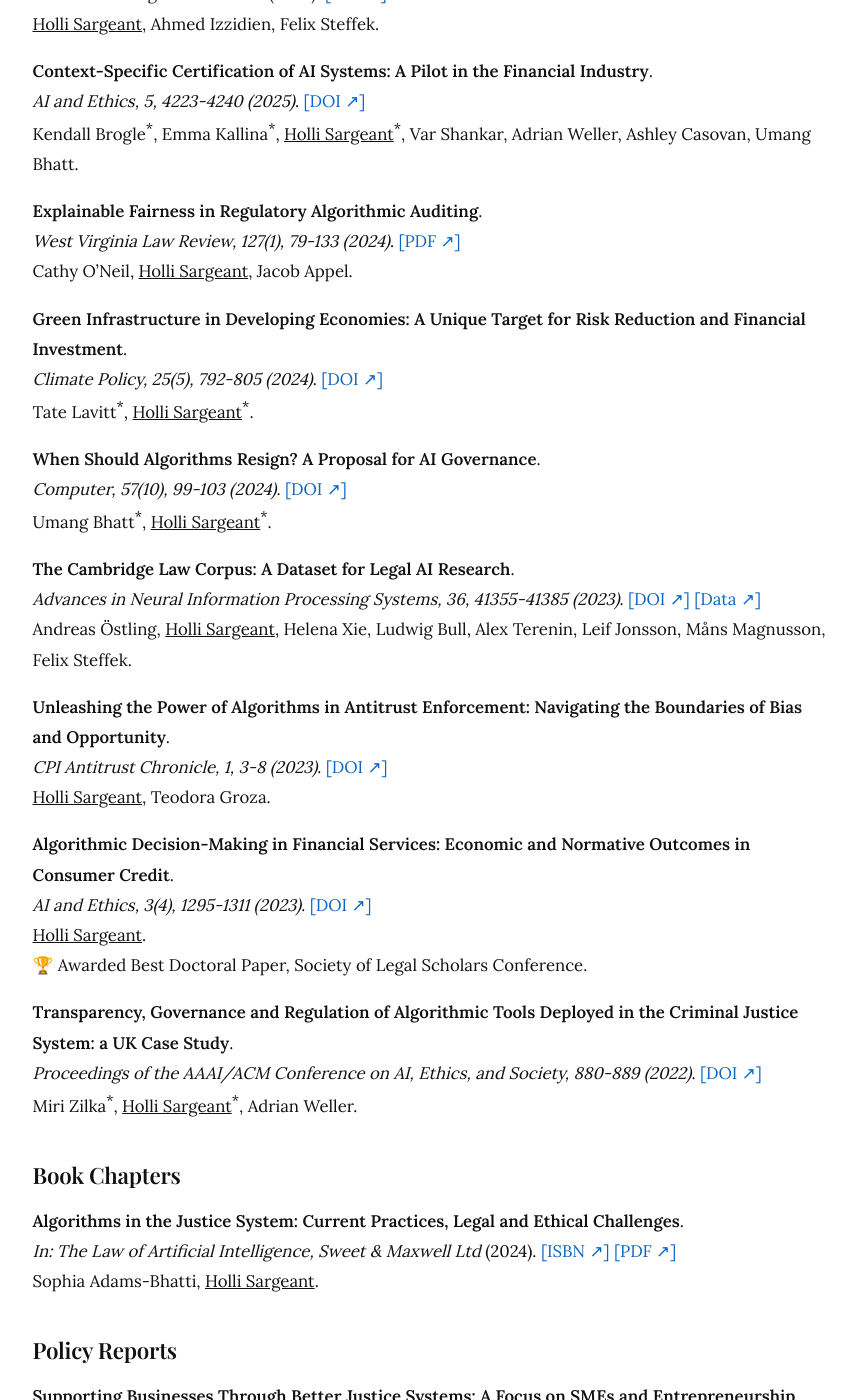
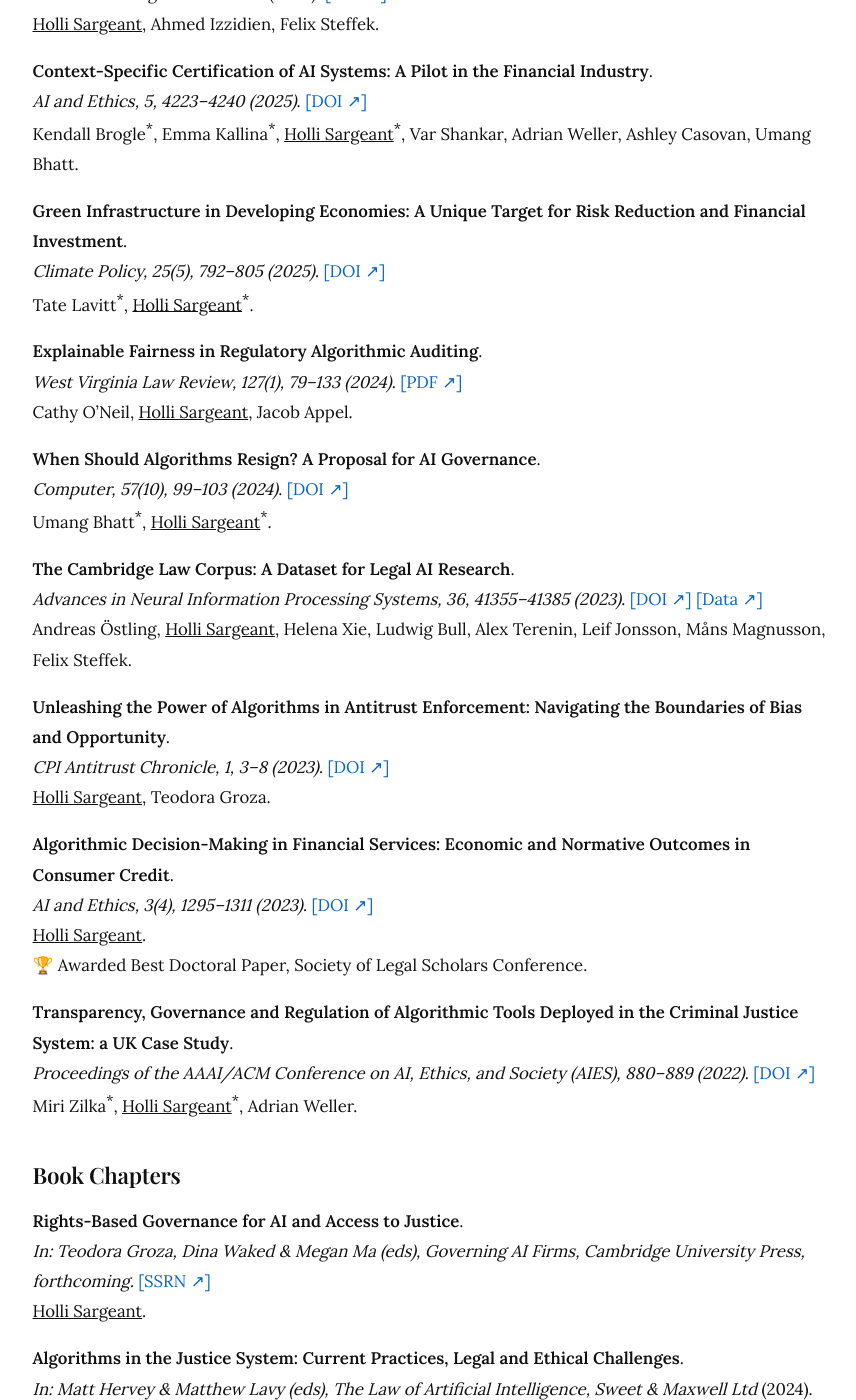
Before and after one commit to hollisargeant/hollisargeant.github.io, a Jekyll site: the page built from publications.md, in a window 1280 px wide and 1400 px high, scrolled down 1509 px. Shown: the whole window, without its empty margins (200-1056 px from the left). Built offline with Jekyll 4.4.1, drawn with Linux system fonts in a browser that asks for light colours; some of the changed text lies outside the part shown.

Commit message:
Update publications.md

```diff
--- a/publications.md
+++ b/publications.md
@@ -50,11 +46,11 @@ Find all my publications on <a href="https://scholar.google.com/citations?user=e
 
 **Formalising Anti-Discrimination Law in Automated Decision Systems**.<br>
    *Proceedings of the ACM Conference on Fairness, Accountability and Transparency (FAccT), <br>
-   181-194 (2025)*. [[DOI ↗︎]](https://doi.org/10.1145/3715275.3732015)<br>
+   181–194 (2025)*. [[DOI ↗︎]](https://doi.org/10.1145/3715275.3732015)<br>
    <u>Holli Sargeant</u>, Måns Magnusson.<br>
 
 **Classifying Hate: Legal and Ethical Evaluations of ML-Assisted Hate Crime Classification and Estimation in Sweden**.<br>
-   *Proceedings of the ACM Conference on Fairness, Accountability and Transparency (FAccT), 195-208 (2025)*. [[DOI ↗︎]](https://doi.org/10.1145/3715275.3732016)<br>
+   *Proceedings of the ACM Conference on Fairness, Accountability and Transparency (FAccT), 195–208 (2025)*. [[DOI ↗︎]](https://doi.org/10.1145/3715275.3732016)<br>
    <u>Holli Sargeant</u>, Hannes Waldetoft, Måns Magnusson.<br>
 
 **Researching Legal AI: The Cambridge Law Corpus and Predicting Decisions of the UK Employment Tribunal**.<br>
@@ -66,45 +62,59 @@ Find all my publications on <a href="https://scholar.google.com/citations?user=e
    <u>Holli Sargeant</u>, Ahmed Izzidien, Felix Steffek.<br>
 
 **Context-Specific Certification of AI Systems: A Pilot in the Financial Industry**.<br>
-  *AI and Ethics, 5, 4223-4240 (2025)*. [[DOI ↗︎]](https://doi.org/10.1007/s43681-025-00720-w)<br>
+  *AI and Ethics, 5, 4223–4240 (2025)*. [[DOI ↗︎]](https://doi.org/10.1007/s43681-025-00720-w)<br>
   Kendall Brogle<sup>*</sup>, Emma Kallina<sup>*</sup>, <u>Holli Sargeant</u><sup>*</sup>, Var Shankar, Adrian Weller, Ashley Casovan, Umang Bhatt.<br>
 
+**Green Infrastructure in Developing Economies: A Unique Target for Risk Reduction and Financial Investment**.<br>
+   *Climate Policy, 25(5), 792–805 (2025)*. [[DOI ↗︎]](https://doi.org/10.1080/14693062.2024.2409805)<br>
+   Tate Lavitt<sup>*</sup>, <u>Holli Sargeant</u><sup>*</sup>.<br>
+
 **Explainable Fairness in Regulatory Algorithmic Auditing**.<br>
-   *West Virginia Law Review, 127(1), 79-133 (2024)*. [[PDF ↗︎]](https://researchrepository.wvu.edu/wvlr/vol127/iss1/6/)<br>
+   *West Virginia Law Review, 127(1), 79–133 (2024)*. [[PDF ↗︎]](https://researchrepository.wvu.edu/wvlr/vol127/iss1/6/)<br>
    Cathy O'Neil, <u>Holli Sargeant</u>, Jacob Appel.<br>
 
-**Green Infrastructure in Developing Economies: A Unique Target for Risk Reduction and Financial Investment**.<br>
-   *Climate Policy, 25(5), 792-805 (2024)*. [[DOI ↗︎]](https://doi.org/10.1080/14693062.2024.2409805)<br>
-   Tate Lavitt<sup>*</sup>, <u>Holli Sargeant</u><sup>*</sup>.<br>
-
 **When Should Algorithms Resign? A Proposal for AI Governance**.<br>
-  *Computer, 57(10), 99-103 (2024)*. [[DOI ↗︎]](https://doi.org/10.1109/MC.2024.3431328)<br>
+  *Computer, 57(10), 99–103 (2024)*. [[DOI ↗︎]](https://doi.org/10.1109/MC.2024.3431328)<br>
   Umang Bhatt<sup>*</sup>, <u>Holli Sargeant</u><sup>*</sup>.<br>
 
 **The Cambridge Law Corpus: A Dataset for Legal AI Research**.<br>
-  *Advances in Neural Information Processing Systems, 36, 41355-41385 (2023)*. [[DOI ↗︎]](https://dl.acm.org/doi/10.5555/3666122.3667915) [[Data ↗︎]](https://www.cst.cam.ac.uk/research/srg/projects/law)<br>
+  *Advances in Neural Information Processing Systems, 36, 41355–41385 (2023)*. [[DOI ↗︎]](https://dl.acm.org/doi/10.5555/3666122.3667915) [[Data ↗︎]](https://www.cst.cam.ac.uk/research/srg/projects/law)<br>
   Andreas Östling, <u>Holli Sargeant</u>, Helena Xie, Ludwig Bull, Alex Terenin, Leif Jonsson, Måns Magnusson, Felix Steffek.<br>
 
 **Unleashing the Power of Algorithms in Antitrust Enforcement: Navigating the Boundaries of Bias and Opportunity**.<br>
-  *CPI Antitrust Chronicle, 1, 3-8 (2023)*. [[DOI ↗︎]](https://doi.org/10.17863/CAM.99555)<br>
+  *CPI Antitrust Chronicle, 1, 3–8 (2023)*. [[DOI ↗︎]](https://doi.org/10.17863/CAM.99555)<br>
   <u>Holli Sargeant</u>, Teodora Groza.<br>
 
 **Algorithmic Decision-Making in Financial Services: Economic and Normative Outcomes in Consumer Credit**.<br>
-  *AI and Ethics, 3(4), 1295-1311 (2023)*. [[DOI ↗︎]](https://doi.org/10.1007/s43681-022-00236-7)<br>
+  *AI and Ethics, 3(4), 1295–1311 (2023)*. [[DOI ↗︎]](https://doi.org/10.1007/s43681-022-00236-7)<br>
   <u>Holli Sargeant</u>.<br>
   🏆 Awarded Best Doctoral Paper, Society of Legal Scholars Conference.<br>
 
 **Transparency, Governance and Regulation of Algorithmic Tools Deployed in the Criminal Justice System: a UK Case Study**.<br>
-  *Proceedings of the AAAI/ACM Conference on AI, Ethics, and Society, 880-889 (2022)*. [[DOI ↗︎]](https://doi.org/10.1145/3514094.3534200)<br>
+  *Proceedings of the AAAI/ACM Conference on AI, Ethics, and Society (AIES), 880–889 (2022)*. [[DOI ↗︎]](https://doi.org/10.1145/3514094.3534200)<br>
   Miri Zilka<sup>*</sup>, <u>Holli Sargeant</u><sup>*</sup>, Adrian Weller.<br>
 
 ## Book Chapters
 
+**Rights-Based Governance for AI and Access to Justice**.<br>
+  *In: Teodora Groza, Dina Waked &amp; Megan Ma (eds), Governing AI Firms, Cambridge University Press, forthcoming.* [[SSRN ↗︎]](https://dx.doi.org/10.2139/ssrn.6942960)<br>
+  <u>Holli Sargeant</u>.<br>
+
 **Algorithms in the Justice System: Current Practices, Legal and Ethical Challenges**.<br>
-   *In: The Law of Artificial Intelligence, Sweet & Maxwell Ltd* (2024). [[ISBN ↗︎]](https://uk.westlaw.com/Browse/Home/Books/ArtificialIntelligence?navId=BA933A3608DA17D08F518B664983D633) [[PDF ↗︎]](/assets/files/chapter19)<br>
+   *In: Matt Hervey &amp; Matthew Lavy (eds), The Law of Artificial Intelligence, Sweet &amp; Maxwell Ltd* (2024). [[ISBN ↗︎]](https://uk.westlaw.com/Browse/Home/Books/ArtificialIntelligence?navId=BA933A3608DA17D08F518B664983D633) [[PDF ↗︎]](/assets/files/chapter19)<br>
    Sophia Adams-Bhatti, <u>Holli Sargeant</u>.<br>
 
+## Book Reviews
+
+**The Cambridge Handbook of Generative AI and the Law, edited by Mimi Zou, Cristina Poncibò, Martin Ebers and Ryan Calo**.<br>
+   *The Cambridge Law Journal, 85(2) (2026), forthcoming.*<br>
+   <u>Holli Sargeant</u>.<br>
+
 ## Policy Reports
+
+**Artificial Intelligence &amp; Justice**.<br>
+   *Nuffield Foundation, Public Right to Justice* (2026). [[DOI ↗︎]](https://doi.org/10.17863/CAM.132259) [[Press release ↗︎]](https://www.nuffieldfoundation.org/news/ai-rollout-justice-system-outpacing-scrutiny-new-report) [[Policy brief ↗︎]](https://www.nuffieldfoundation.org/publications/artificial-intelligence-justice)<br>
+   <u>Holli Sargeant</u>.<br>
 
 **Supporting Businesses Through Better Justice Systems: A Focus on SMEs and Entrepreneurship**.<br>
    *OECD Public Governance Policy Papers, No. 79* (2025). [[DOI ↗︎]](https://doi.org/10.1787/1791ca66-en)<br>
@@ -137,19 +147,19 @@ Find all my publications on <a href="https://scholar.google.com/citations?user=e
 ## Conference Workshop Papers
 
 **Bias in Legal Data for Generative AI**.<br>
-  *GenLaw Workshop at the International Conference on Machine Learning (ICML) (2024)*. [[PDF ↗︎]](https://blog.genlaw.org/pdfs/genlaw_icml2024/9.pdf)<br>
+  *GenLaw Workshop at the International Conference on Machine Learning (ICML)* (2024). [[PDF ↗︎]](https://blog.genlaw.org/pdfs/genlaw_icml2024/9.pdf)<br>
   <u>Holli Sargeant</u> and Måns Magnusson.<br>
 
 **Modulating Language Model Experiences through Frictions**.<br>
-  *Behavioral Machine Learning Workshop at NeurIPS (2024)*. [[DOI ↗︎]](https://doi.org/10.48550/arXiv.2407.12804)<br>
+  *Behavioral Machine Learning Workshop at NeurIPS* (2024). [[DOI ↗︎]](https://doi.org/10.48550/arXiv.2407.12804)<br>
   Katherine M. Collins, Valerie Chen, Ilia Sucholutsky, Hannah Rose Kirk, Malak Sadek, <u>Holli Sargeant</u>, Ameet Talwalkar, Adrian Weller, Umang Bhatt.<br>
 
 **A Rights-Based Approach to Online Economic Exploitation of Children**.<br>
-  *Technologies of Deception Conference, Yale Law School (2022)*. [[SSRN ↗︎]](https://ssrn.com/abstract=4106649)<br>
+  *Technologies of Deception Conference, Yale Law School* (2022). [[SSRN ↗︎]](https://ssrn.com/abstract=4106649)<br>
   <u>Holli Sargeant</u>.<br>
 
-**What Goes on in Court? Identifying Contract-Related Topics Decided by UK Courts (1709–2021) Using ML**.<br>
-  *Cambridge Language Sciences Symposium (2022)*. [[DOI ↗︎]](https://doi.org/10.33774/coe-2022-p7rjg-v2)<br>
+**What Goes on in Court? Identifying Contract-Related Topics Decided by United Kingdom Courts from 1709 to 2021 using ML**.<br>
+  *Cambridge Language Sciences Symposium* (2022). [[DOI ↗︎]](https://doi.org/10.33774/coe-2022-p7rjg-v2)<br>
   Ahmed Izzidien, <u>Holli Sargeant</u>, and Felix Steffek.<br>
 
 <hr class="rule">
```
Also changed, not shown: other parts of publications.md (+10 -14 lines).
